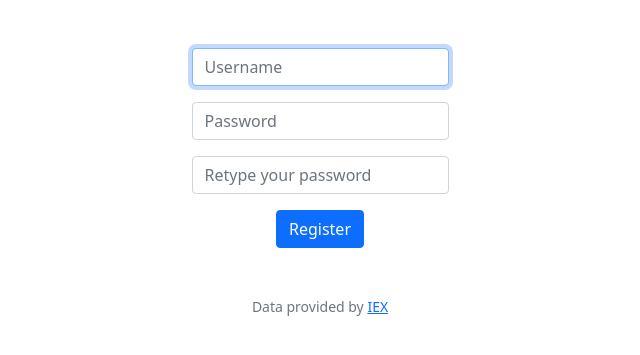
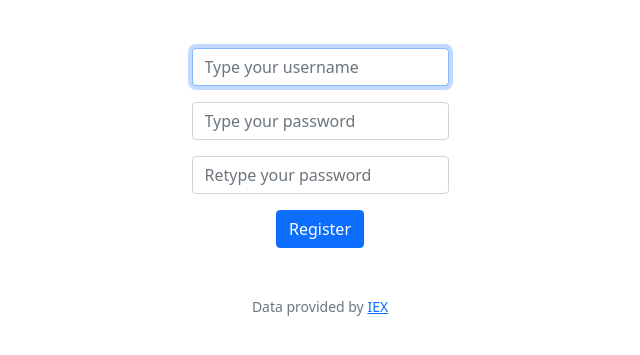
Before and after one commit to ina-inna/code50, a Flask app: page /register in a window 1280 px wide. Shown: the part 76-431 px from the top of the page, without its empty margins (320-960 px from the left). Run offline with Flask 3, Linux system fonts and the light colour scheme; some libraries are stand-ins or nearby versions.

Commit message:
Fri, Nov 24, 2023, 5:23 PM +00:00

```diff
--- a/finance/templates/register.html
+++ b/finance/templates/register.html
@@ -7,10 +7,10 @@
 {% block main %}
     <form action="/register" method="post">
         <div class="mb-3">
-            <input autocomplete="off" autofocus class="form-control mx-auto w-auto" id="username" name="username" placeholder="Username" type="text">
+            <input autocomplete="off" autofocus class="form-control mx-auto w-auto" id="username" name="username" placeholder="Type your username" type="text">
         </div>
         <div class="mb-3">
-            <input class="form-control mx-auto w-auto" id="password" name="password" placeholder="Password" type="password">
+            <input class="form-control mx-auto w-auto" id="password" name="password" placeholder="Type your password" type="password">
         </div>
         <div class="mb-3">
             <input class="form-control mx-auto w-auto" id="password_checker" name="password_checker" placeholder="Retype your password" type="password">
```
